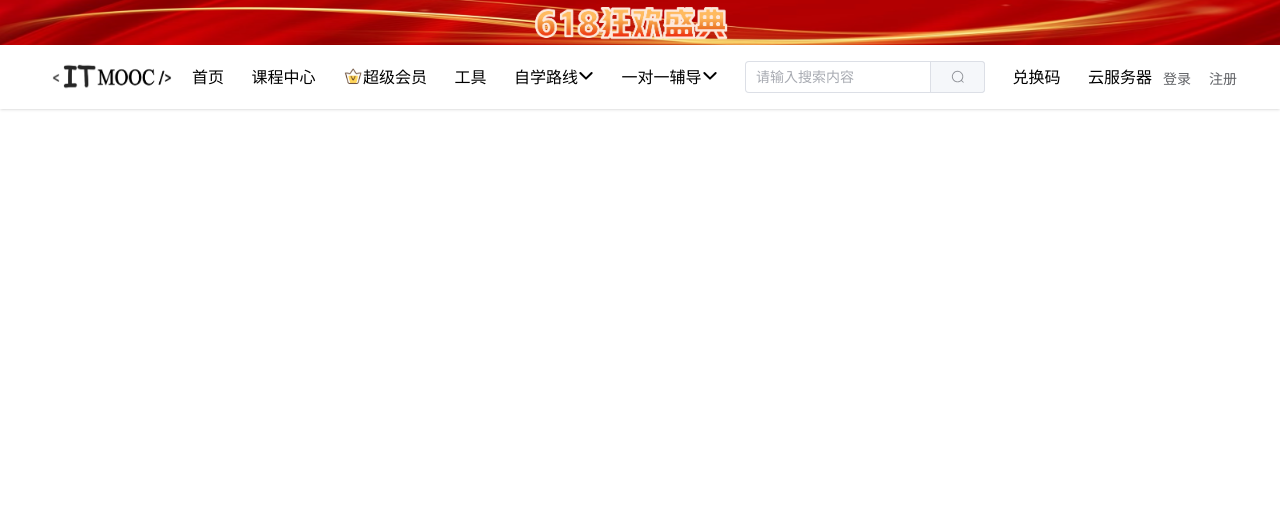
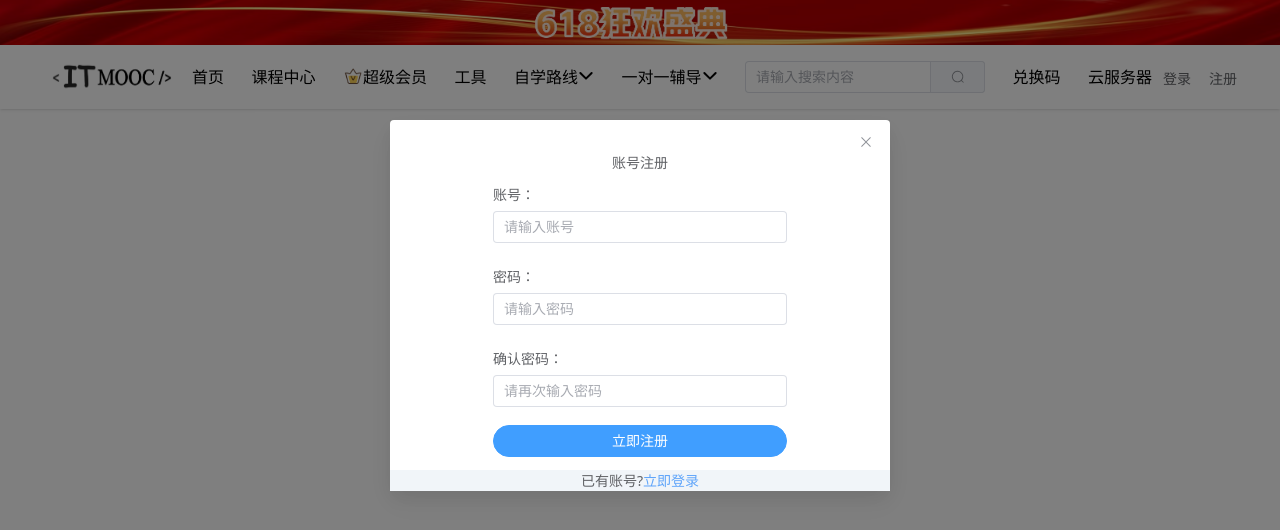
Before and after one commit to cjlbelegendary/vue-edufront, a Vue app: page /home in a window 1280 px wide. Both pictures are taken after a click on the button "注册". Shown: the top 530 px of the page. Built offline with nearby package versions, Linux system fonts and the light colour scheme.

Commit message:
注册模块开发

```diff
--- a/src/components/Header.vue
+++ b/src/components/Header.vue
@@ -39,16 +39,22 @@
         <a href="#">兑换码</a>
         <a href="#">云服务器</a>
     </div>
-    <div>
-      <el-button link size="large" @click="">登录</el-button>
-      <el-button link size="large" @click="">注册</el-button>
+    <div v-show="!user.isLogin">
+      <el-button link size="large" @click="modal.switchLoginVisible">登录</el-button>
+      <el-button link size="large" @click="modal.switchRegVisible">注册</el-button>
     </div>
+    <div v-show="user.isLogin">{{ user.users.account }}</div>
   </div>
 </template>
 
 <script lang='ts' setup name=''>
 import { ArrowDownBold,Search } from '@element-plus/icons-vue';
 import {ref} from 'vue'
+import { useModalStore } from '@/stores/modal.js'
+import { useUserStore } from '@/stores/user.js'
+
+const modal=useModalStore()
+const user=useUserStore()
 const input=ref("")
 const login=()=>{}
 const register=()=>{}
--- a/src/components/Register.vue
+++ b/src/components/Register.vue
@@ -1,9 +1,89 @@
 <template>
-  <div class=''></div>
+    <el-dialog width="500px"  v-model="modal.isRegVisible" class="relative">
+        <h1 class="text-center c-#404040 text-22px font-normal mb-1.5">账号注册</h1>
+        <div class="pb-44px flex items-center justify-center w-full">
+            <el-form name="register">
+                <!-- 账号 -->
+                <el-form-item>
+                    账号：<el-input v-model="account" placeholder="请输入账号" />
+                </el-form-item>
+                <!-- 密码 -->
+                <el-form-item>
+                    密码：<el-input type="password" v-model="password" placeholder="请输入密码" />
+                </el-form-item>
+                <!-- 确认密码 -->
+                <el-form-item>
+                    确认密码：<el-input type="password" v-model="rePassword" placeholder="请再次输入密码" />
+                </el-form-item>
+                <el-form-item>
+                    <el-button
+                        type="primary"
+                        @click="handleFinish"
+                        class="flex w-full items-center justify-center bg-#444b52 text-white rounded-full"
+                    >
+                        <span>立即注册</span>
+                    </el-button>
+                </el-form-item>
+            </el-form>
+        </div>
+        <!-- 跳转登录 -->
+        <div class="absolute w-full h-44px left-0 flex items-center justify-center bg-slate-100 bottom-0">
+            <span>已有账号?</span>
+            <span
+                class="text-blue-400 cursor-pointer"
+                @click="
+                    ()=>{
+                        modal.switchRegVisible()
+                        modal.switchLoginVisible()
+                    }
+                "
+            >
+                立即登录
+            </span>
+        </div>
+    </el-dialog>
+
 </template>
 
 <script lang='ts' setup name=''>
+import { ElMessage } from 'element-plus';
+import { ref } from 'vue'
+import { useUserStore } from '@/stores/user'
+import { useModalStore } from '@/stores/modal'
+const account = ref('')
+const password = ref('')
+const rePassword = ref('')
 
+const user = useUserStore()
+const modal = useModalStore()
+function handleFinish() {
+    if(password.value !== rePassword.value){
+        //密码验证
+        ElMessage({
+            message: '两次密码不一致',
+            type: 'warning',
+        })
+        return
+    } else {
+        //账号验证
+        if(user.users.account===account.value){
+            ElMessage({
+                message: '账号已存在!',
+                type: 'warning',
+            })
+        }else{
+            //注册
+            user.register(account.value,password.value)
+            //跳转
+            modal.switchRegVisible()
+            ElMessage({
+                message: '注册成功!',
+                type: 'success',
+            })
+        }
+    }
+
+}
 </script>
 
 <style scoped>
--- a/src/pages/home.vue
+++ b/src/pages/home.vue
@@ -24,11 +24,13 @@
     <!-- 底部的内容导航 -->
   </div>
   <!-- 提醒登录浮层组件 -->
+  <Register></Register>
 </template>
 
 <script lang='ts' setup name='Home'>
   import {useUserStore} from '@/stores/user.js'
   import Header from '@/components/Header.vue'
+  import Register from '@/components/Register.vue'
   const user=useUserStore()
 </script>
 
--- /dev/null
+++ b/src/stores/modal.js
@@ -0,0 +1,25 @@
+import { defineStore } from 'pinia'
+import { ref } from 'vue'
+
+export const useModalStore = defineStore('modal', () => {
+    const isRegVisible = ref(false)
+    const isLoginVisible = ref(false)
+
+    const switchRegVisible = () => {
+        console.log("switchReg",isRegVisible.value)
+        isRegVisible.value = !isRegVisible.value
+            // if(isRegVisible.value){
+            //     isLoginVisible.value = false
+            // }
+        console.log(isRegVisible.value)
+    }
+
+    const switchLoginVisible=()=>{
+        isLoginVisible.value = !isLoginVisible.value
+        if(isLoginVisible.value){
+            isRegVisible.value = false
+        }
+    }
+
+    return { isRegVisible,isLoginVisible,switchLoginVisible,switchRegVisible}
+})
--- a/src/stores/user.js
+++ b/src/stores/user.js
@@ -2,6 +2,19 @@ import { ref, computed } from 'vue'
 import { defineStore } from 'pinia'
 
 export const useUserStore = defineStore('user', () => {
-  const token=ref("111")
-  return { token}
+  const currentUser=ref('')
+  const isLogin=ref(false)
+  const users=ref({
+    account:"",
+    password:"",
+  })
+  const login=()=>{}
+  const logout=()=>{}
+  const register=(account,password)=>{
+    users.value={account,password}
+    localStorage.setItem('xdclass_vue_users',JSON.stringify(users.value)) //将数据存储到本地
+    localStorage.setItem('xdclass_vue_is_Login',true)
+    isLogin.value=true
+  }
+  return {currentUser,isLogin,users,login,logout,register }
 })
```
